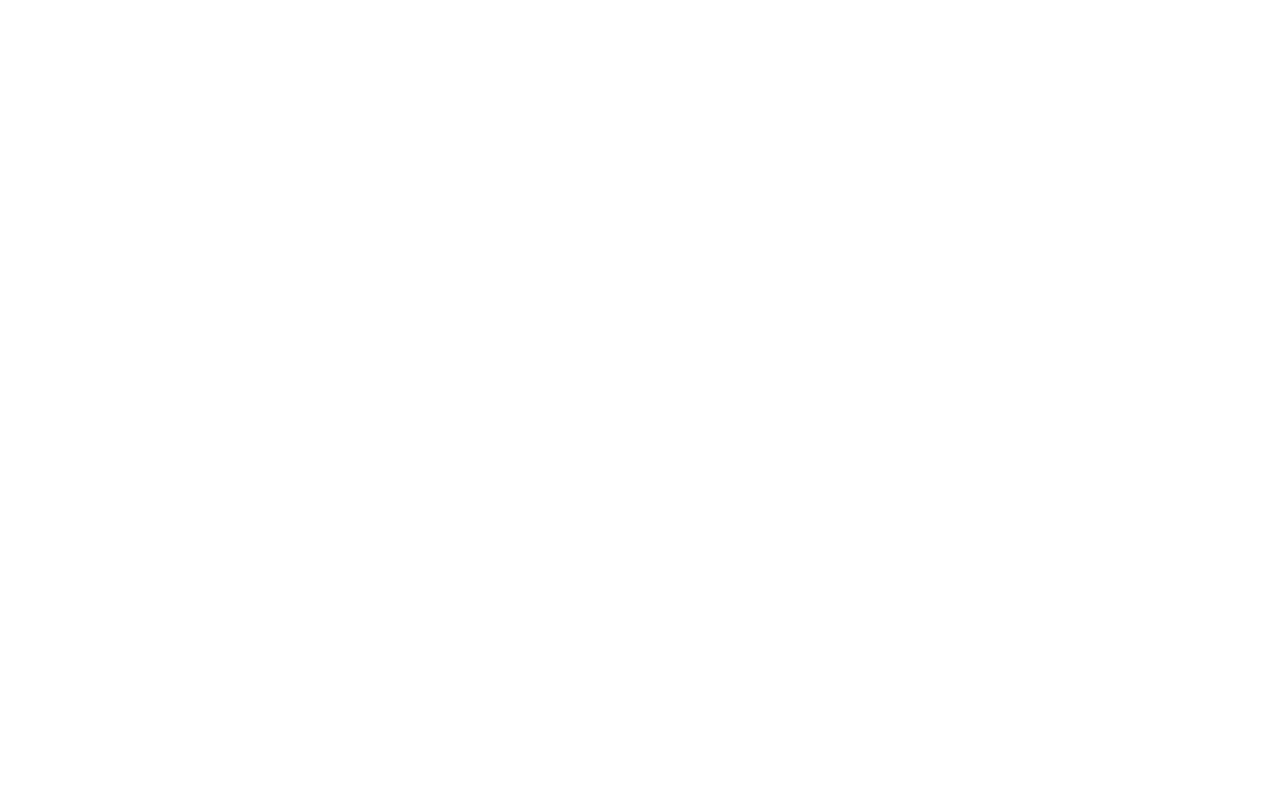
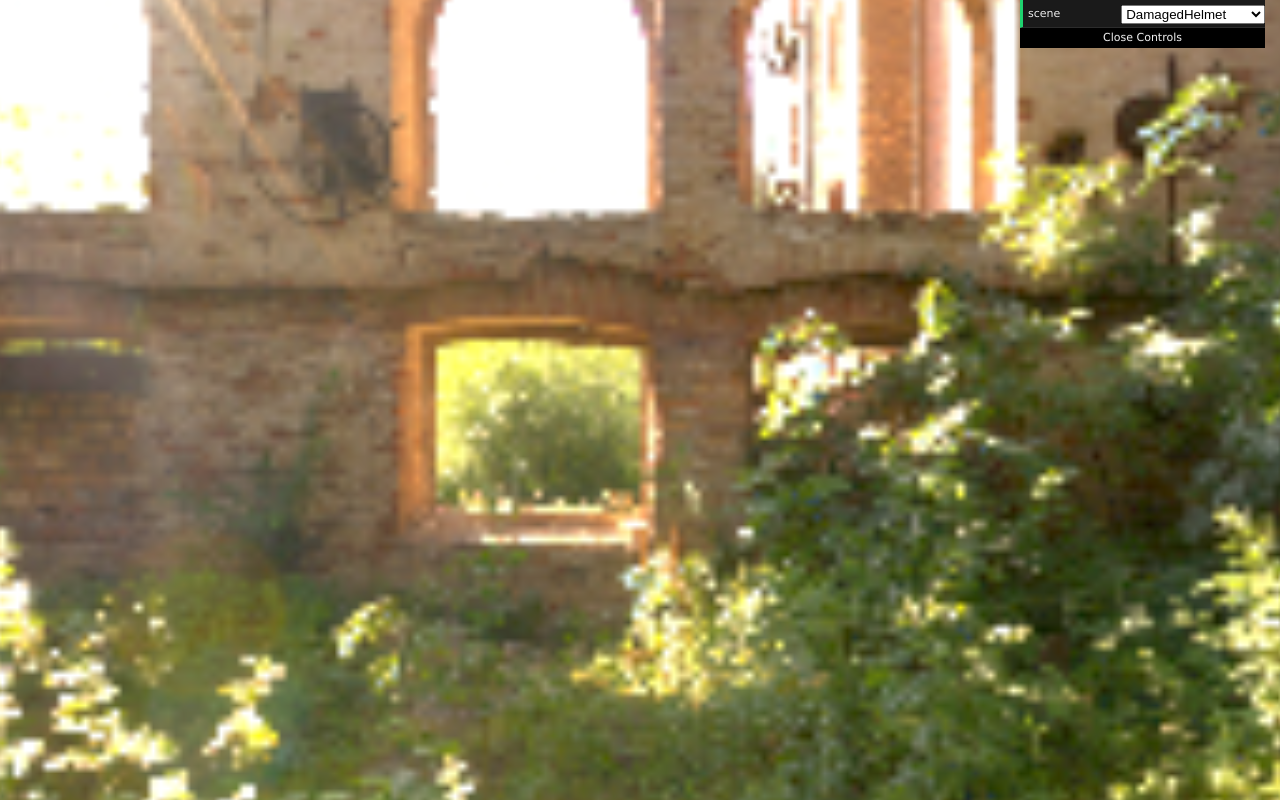
Before and after one commit to Xan0C/curbl-gltf-viewer, a website built with webpack: page index.html in a window 1280 px wide. Built offline with Linux system fonts and the light colour scheme; some packages are replaced by stand-ins of ours; no server answers; a script that the page names is missing.

Commit message:
add dist folder

```diff
--- a/index.html
+++ b/index.html
@@ -16,7 +16,7 @@
             }
         </style>
     </head>
-    <body style="margin: 0">
+    <body>
         <div id="root">
         </div>
 
--- a/src/viewer/Viewer.ts
+++ b/src/viewer/Viewer.ts
@@ -22,7 +22,6 @@ import {MetallicRoughness} from "../material/metallicRoughness";
 import {vec4} from "gl-matrix";
 import {AnimationSystem} from "../systems/animation/AnimationSystem";
 import {WorldSystem} from "../systems/world/worldSystem";
-
 
 export class Viewer {
     private _cache:Cache;
@@ -92,8 +91,7 @@ export class Viewer {
     private createSystems() {
         //Create Systems
         ECS.systemUpdateMethods = ['update', 'render'];
-        this._world = new WorldSystem({loader: this._loader, cache: this._cache});
-        ECS.addSystem(this._world);
+        this._world = ECS.addSystem(new WorldSystem({loader: this._loader, cache: this._cache}));
         ECS.addSystem(new CameraSystem({gl: this._gl}));
         ECS.addSystem(new LookAtCameraControlSystem(this._canvas));
         ECS.addSystem(new GUISystem());
```
Also changed, not shown: dist/viewer.bundle.js (added), 2 other files.
